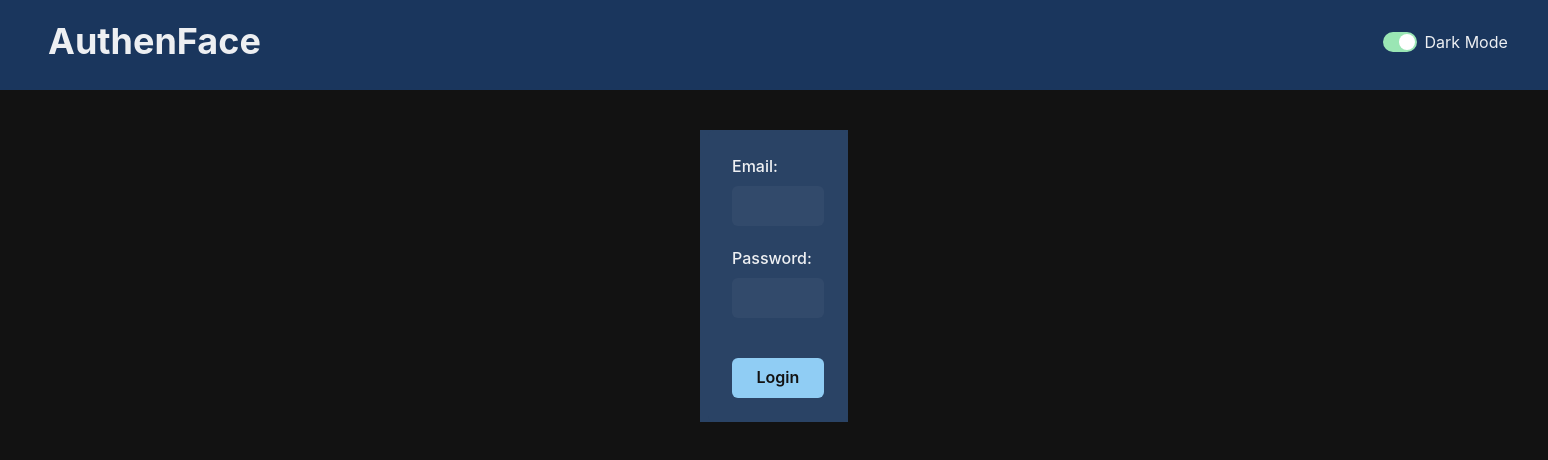
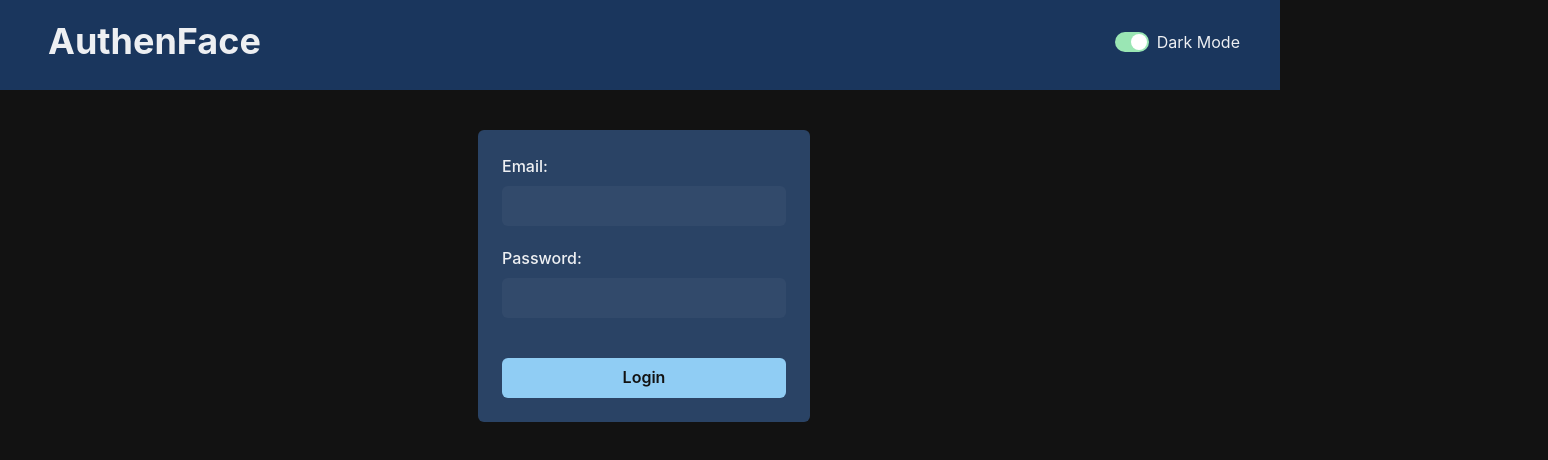
Before and after one commit to Edjery/authenface-frontend, a React (Vite) app: page /login in a window 1280 px wide. Shown: the top 460 px of the page, 1548 px wide, since content can reach past the window. Built offline with nearby package versions, Linux system fonts and the light colour scheme; no server answers.

Commit message:
updated AuthLayout

```diff
--- a/src/pages/auth/AuthLayout.tsx
+++ b/src/pages/auth/AuthLayout.tsx
@@ -10,7 +10,7 @@ const AuthLayout = () => {
       <Grid
         templateAreas={`"header header header" "leftSide main rightSide"`}
         gridTemplateRows={"90px 1fr"}
-        gridTemplateColumns={"700px 1fr 700px"}
+        gridTemplateColumns={"100px 1fr 100px"}
         rowGap="10"
       >
         <GridItem
@@ -20,11 +20,7 @@ const AuthLayout = () => {
         >
           <NavBar />
         </GridItem>
-        <GridItem
-          pl="2"
-          area={"main"}
-          bg={colorMode === "dark" ? "blue.800" : "blue.100"}
-        >
+        <GridItem pl="2" area={"main"} display="flex" justifyContent="center">
           <Outlet />
         </GridItem>
       </Grid>
```
